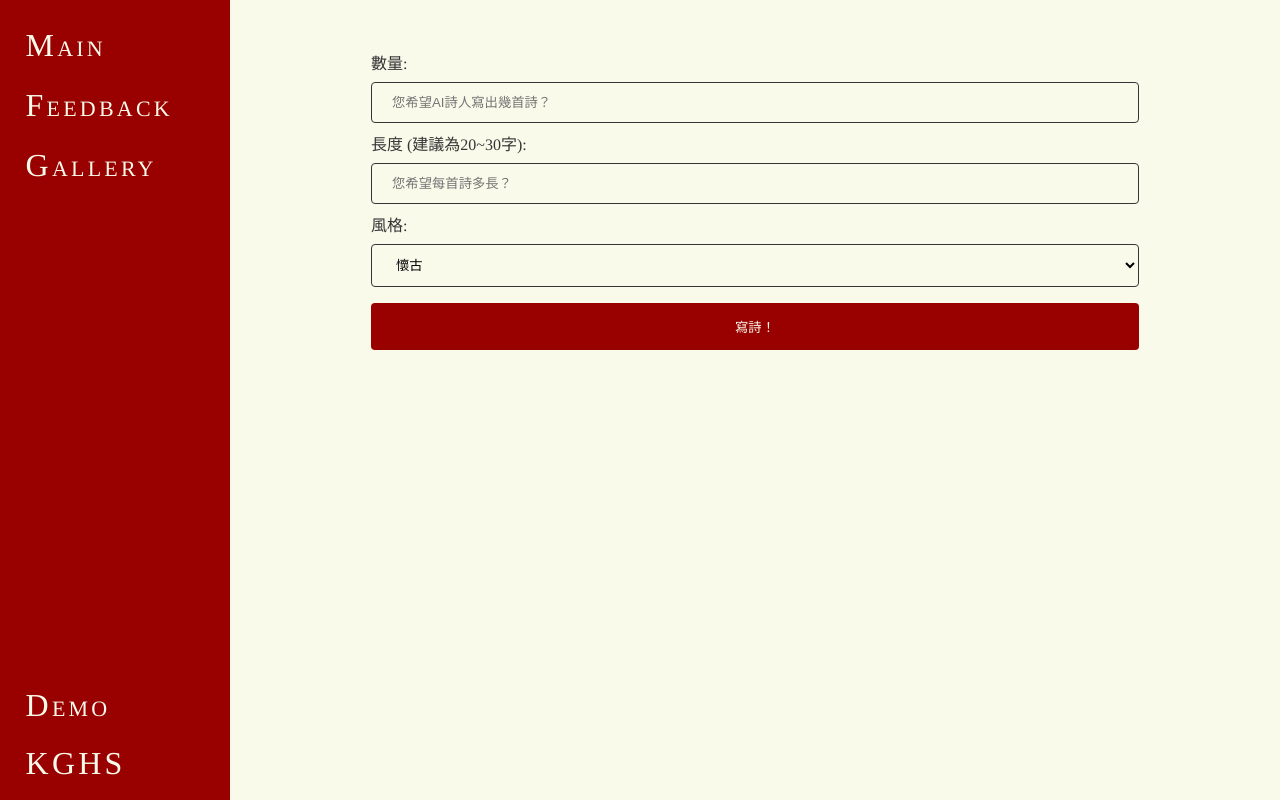
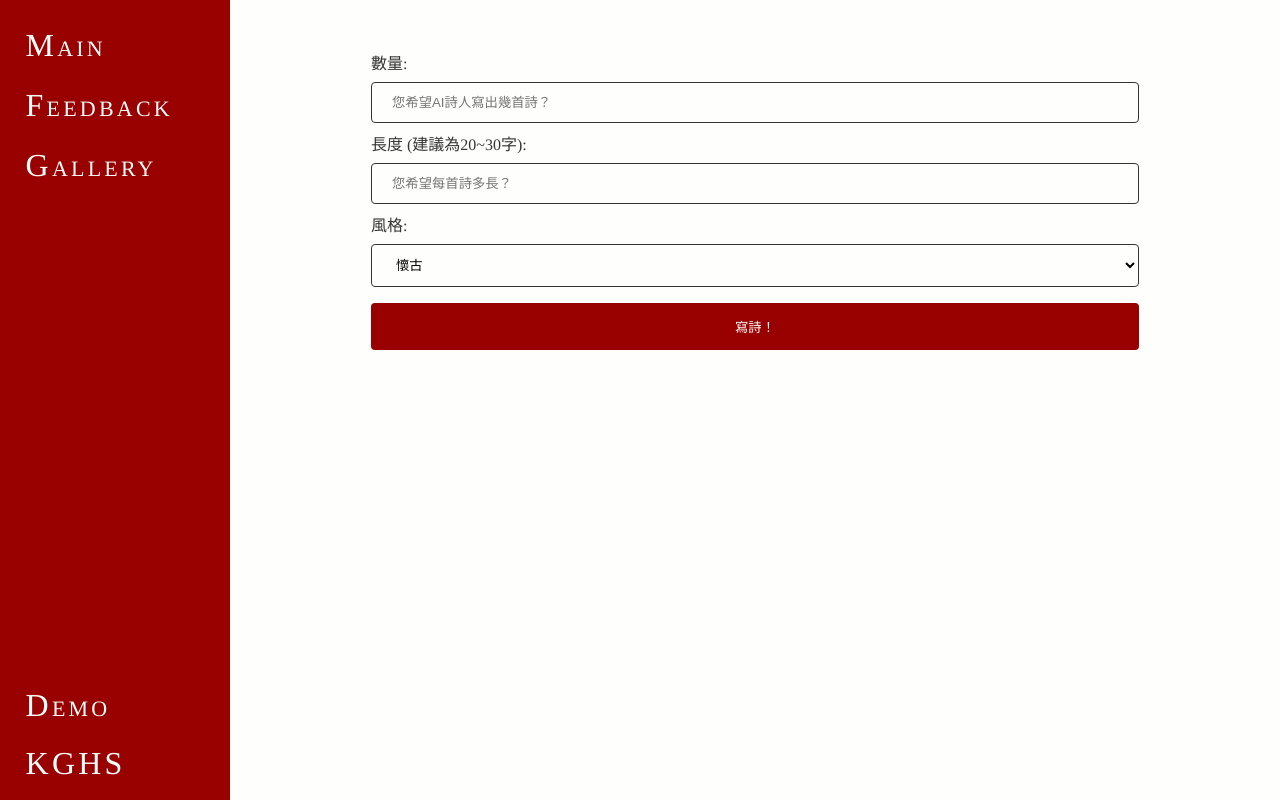
Before and after one commit to Q23RF/AIP_flask, a Flask app: page / in a window 1280 px wide. Run offline with Flask 2, Linux system fonts and the light colour scheme.

Commit message:
white edited

```diff
--- a/static/style.css
+++ b/static/style.css
@@ -3,7 +3,7 @@
   --primaryD:#800000;
   --secondary:#9E9E9E;
   --secondaryD:#353535;
-  --white: #fafaeb;
+  --white: #fefefc;
 }
 
 * {
```
